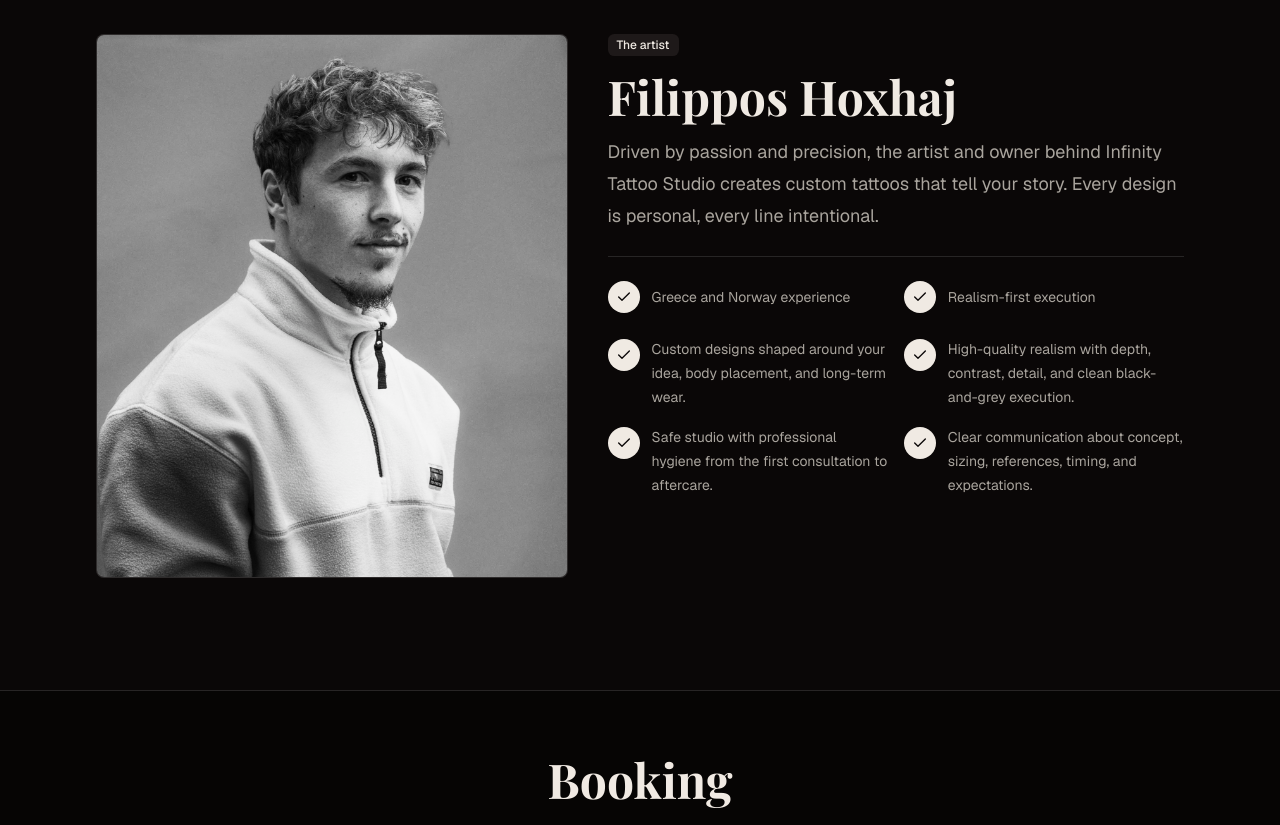
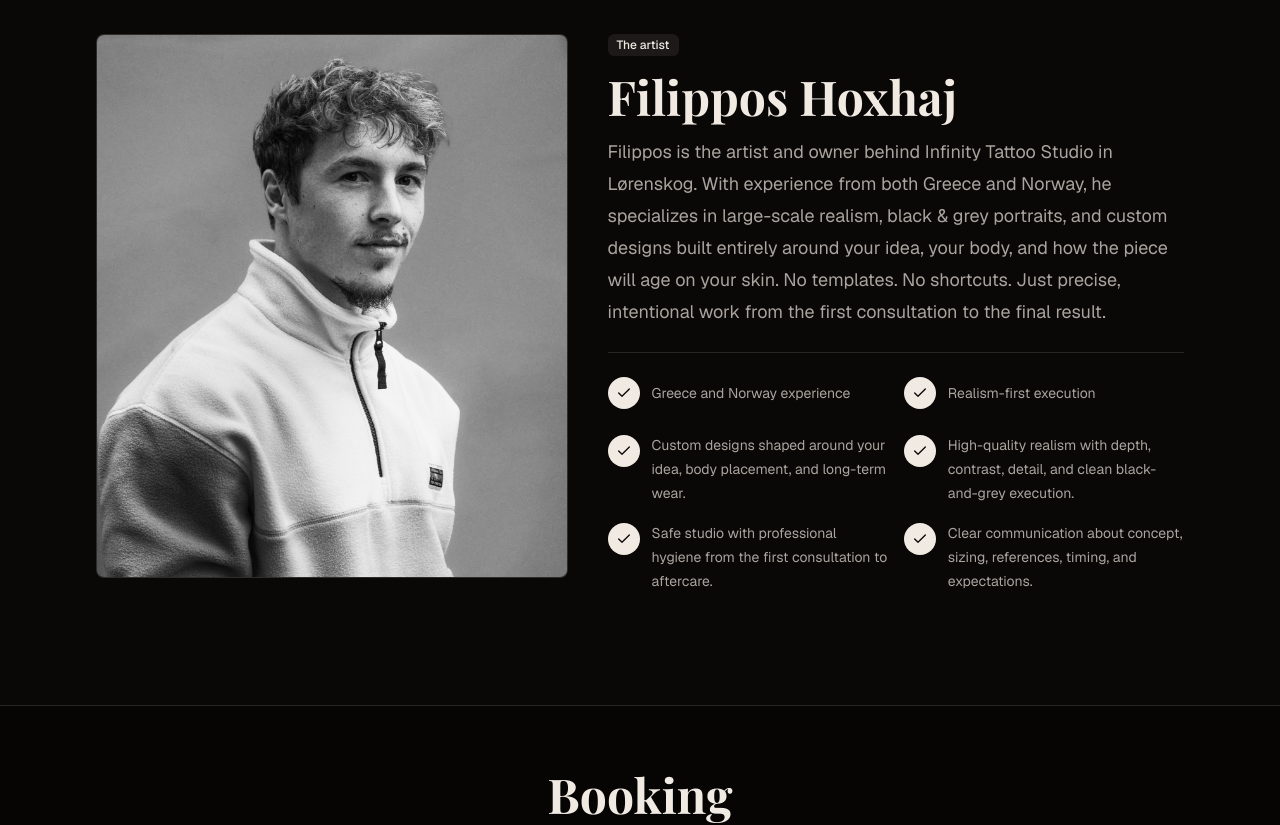
Before and after one commit to YmiaDKA/InfinityTattoo, a Next.js app: page / in a window 1280 px wide. Shown: the part 2440-3265 px from the top of the page. Built offline with nearby package versions, Linux system fonts and the light colour scheme.

Commit message:
Update artist bio

```diff
--- a/src/app/page.tsx
+++ b/src/app/page.tsx
@@ -392,7 +392,7 @@ export default function Home() {
               </h2>
               <p className="text-lg leading-8 text-muted-foreground">
                 <LocalizedText
-                  en="Driven by passion and precision, the artist and owner behind Infinity Tattoo Studio creates custom tattoos that tell your story. Every design is personal, every line intentional."
+                  en="Filippos is the artist and owner behind Infinity Tattoo Studio in Lørenskog. With experience from both Greece and Norway, he specializes in large-scale realism, black & grey portraits, and custom designs built entirely around your idea, your body, and how the piece will age on your skin. No templates. No shortcuts. Just precise, intentional work from the first consultation to the final result."
                   no="Drevet av lidenskap og presisjon lager artisten og eieren bak Infinity Tattoo Studio custom tatoveringer som forteller historien din. Hvert design er personlig, og hver linje er bevisst."
                 />
               </p>
```
